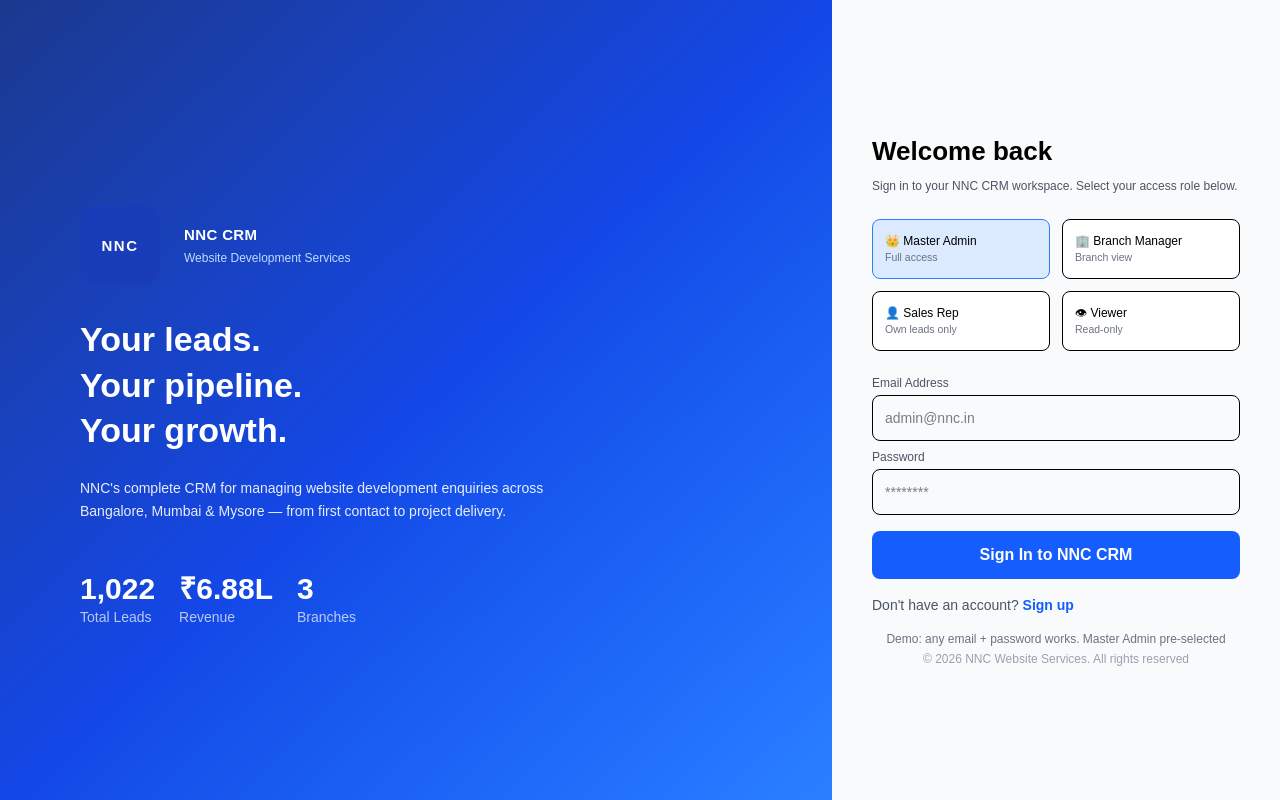
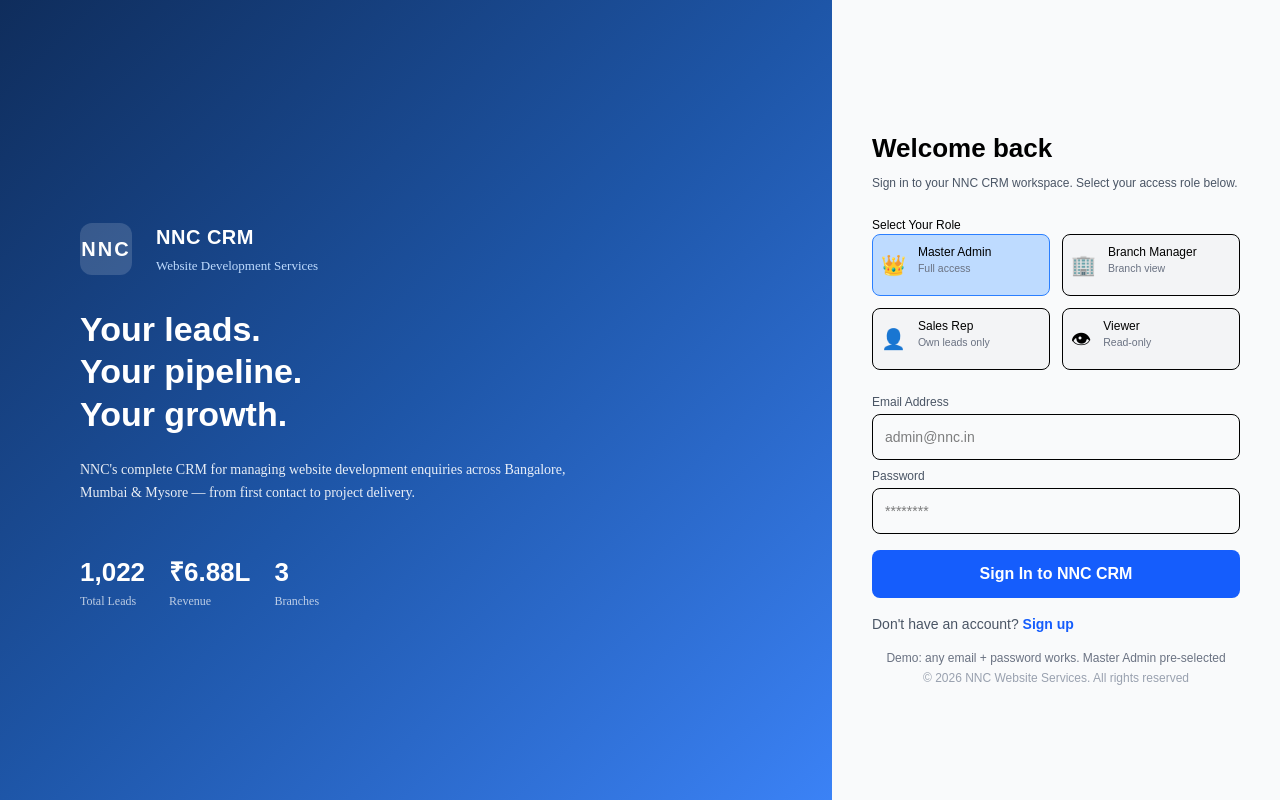
Before and after one commit to mumbaiops45/Fronted, a Next.js app: page / in a window 1280 px wide. Built offline with nearby package versions, Linux system fonts and the light colour scheme.

Commit message:
change ui

```diff
--- a/app/components/Homepage.jsx
+++ b/app/components/Homepage.jsx
@@ -77,69 +77,84 @@ const Homepage = () => {
 
   return (
 
-    <div className="flex flex-col md:flex-row min-h-screen">
-      <div className="w-full md:w-[65%] bg-gradient-to-br from-blue-900 via-blue-700 to-blue-500 text-white p-10 md:p-20 flex flex-col justify-center">
+    <div className="flex flex-col md:flex-row h-screen ">
+      <div className="w-full md:w-[65%] bg-gradient-to-br from-[#0F2D5C] via-[#1E56A8] to-[#3B82F6] text-white p-10 md:p-20 flex flex-col justify-center font-['Plus_Jakarta_Sans']">
         <div className="w-full py-6 md:py-8">
           <div className="flex items-center gap-4 md:gap-6">
-            <div className="w-16 h-16 md:w-20 md:h-20 rounded-2xl bg-blue-800 flex items-center justify-center">
-              <span className="text-white font-bold text-sm md:text-[15px] tracking-widest">NNC</span>
+            <div className="  md:w-13 md:h-13 rounded-xl bg-white/15 flex items-center justify-center ">
+              <span className="text-white font-extrabold text-[20px] md:text-[20px] tracking-widest font-syne" style={{ fontFamily: "'Syne', sans-serif" }}>NNC</span>
+
             </div>
             <div className="flex flex-col">
-              <h2 className="text-sm md:text-[15px] font-extrabold text-white tracking-wide">NNC CRM</h2>
-              <p className="text-blue-200 text-[10px] md:text-[12px] mt-1">Website Development Services</p>
+              <h2
+                className="text-[20px] md:text-[20px] font-extrabold text-white tracking-wide"
+                style={{ fontFamily: "'Syne', sans-serif" }}
+              >
+                NNC CRM
+              </h2>
+              <p className="text-blue-200 text-[13px] md:text-[13px] mt-1">Website Development Services</p>
             </div>
           </div>
         </div>
 
         <div className="space-y-2 md:space-y-0 leading-tight font-syne">
-          <p className="text-2xl md:text-[34px] font-[800]">Your leads.</p>
-          <p className="text-2xl md:text-[34px] font-[800]">Your pipeline.</p>
-          <p className="text-2xl md:text-[34px] font-[800]">Your growth.</p>
+          <p className="text-[25px] md:text-[34px] font-[800]" style={{ fontFamily: "'Syne', sans-serif" }}>Your leads.</p>
+          <p className="text-[25px] md:text-[34px] font-[800]" style={{ fontFamily: "'Syne', sans-serif" }}>Your pipeline.</p>
+          <p className="text-[25px] md:text-[34px] font-[800]" style={{ fontFamily: "'Syne', sans-serif" }}>Your growth.</p>
         </div>
 
         <p className="mt-4 md:mt-6 max-w-full md:max-w-lg text-[12px] md:text-[14px] opacity-90 leading-relaxed">
           NNC's complete CRM for managing website development enquiries across
           Bangalore, Mumbai & Mysore — from first contact to project delivery.
         </p>
-        <div className="flex overflow-x-auto gap-6 mt-6 md:mt-12">
+        <div className="flex  gap-6 mt-6 md:mt-12">
           <div className="flex-shrink-0">
-            <h2 className="text-2xl md:text-3xl font-bold">1,022</h2>
-            <p className="text-xs md:text-sm opacity-70">Total Leads</p>
+            <h2 className="text-[26px] md:text-[26px] font-extrabold" style={{ fontFamily: "'Syne', sans-serif" }}>1,022</h2>
+            <p className="text-[12px] md:text-[12px] opacity-70">Total Leads</p>
           </div>
           <div className="flex-shrink-0">
-            <h2 className="text-2xl md:text-3xl font-bold">₹6.88L</h2>
-            <p className="text-xs md:text-sm opacity-70">Revenue</p>
+            <h2 className="text-[26px] md:text-[26px] font-extrabold" style={{ fontFamily: "'Syne', sans-serif" }}>₹6.88L</h2>
+            <p className="text-[12px] md:text-[12px] opacity-70">Revenue</p>
           </div>
           <div className="flex-shrink-0">
-            <h2 className="text-2xl md:text-3xl font-bold">3</h2>
-            <p className="text-xs md:text-sm opacity-70">Branches</p>
+            <h2 className="text-[26px] md:text-[26px] font-extrabold" style={{ fontFamily: "'Syne', sans-serif" }}>3</h2>
+            <p className="text-[12px] md:text-[12px] opacity-70">Branches</p>
           </div>
         </div>
       </div>
       <div className="w-full md:w-[35%] bg-gray-50 px-6 md:px-10 py-10 md:py-16 flex flex-col justify-center">
-        <h1 className="text-xl md:text-[26px] font-extrabold mb-2 font-syne">Welcome back</h1>
+        <h1 className="text-xl md:text-[26px] font-extrabold mb-2 mt-4" style={{ fontFamily: "'Syne', sans-serif" }}>Welcome back</h1>
         <p className="text-gray-600 mb-4 md:mb-6 text-[11px] md:text-[12px]">
           Sign in to your NNC CRM workspace. Select your access role below.
         </p>
+        <p className="text-[12px]">Select Your Role</p>
 
-        <div className="grid grid-cols-2 gap-2 md:gap-3 mb-4 md:mb-6">
+        <div className="grid grid-cols-2 gap-2 md:gap-3 mb-4 md:mb-6 ">
           {[
-            { id: "master", label: "👑 Master Admin", desc: "Full access" },
-            { id: "manager", label: "🏢 Branch Manager", desc: "Branch view" },
-            { id: "rep", label: "👤 Sales Rep", desc: "Own leads only" },
-            { id: "viewer", label: "👁 Viewer", desc: "Read-only" },
+            { id: "master", icon: "👑", label: " Master Admin", desc: "Full access" },
+            { id: "manager", icon: "🏢", label: " Branch Manager", desc: "Branch view" },
+            { id: "rep", icon: "👤", label: " Sales Rep", desc: "Own leads only" },
+            { id: "viewer", icon: "👁", label: " Viewer", desc: "Read-only" },
           ].map((item) => (
             <button
               key={item.id}
               type="button"
               onClick={() => setRole(item.id)}
-              className={`p-2 md:p-3 rounded-lg border text-left transition text-[10px] md:text-[12px] ${role === item.id
-                ? "border-blue-500 bg-blue-100"
-                : "bg-white hover:border-blue-300"
+              className={`p-2 md:p-2 rounded-lg  border text-left transition text-[10px] md:text-[12px] ${role === item.id
+                ? "border-blue-500 bg-blue-200"
+                : "bg-gray-100 hover:border-blue-500 hover:bg-blue-100"
                 }`}
             >
-              <p className="font-medium">{item.label}</p>
-              <p className="text-gray-500 text-[9px] md:text-[10.5px]">{item.desc}</p>
+              <div className="flex ">
+                <p className="text-xl  py-2 ">{item.icon}</p>
+                <div className="mx-3">
+                  <p className="font-medium">{item.label}</p>
+                  <p className="text-gray-500 text-[9px] md:text-[10.5px]">{item.desc}</p>
+                </div>
+
+              </div>
+
+
             </button>
           ))}
         </div>
--- a/app/components/Navbar.jsx
+++ b/app/components/Navbar.jsx
@@ -90,22 +90,22 @@ const Navbar = ({ isOpen, setIsOpen }) => {
             </button>
           </div>
           <div className="flex gap-4 pb-3 w-fit">
-            <div className="w-14 h-10 bg-blue-600 rounded-xl flex items-center justify-center">
-              <span className="text-white font-bold text-[14px] tracking-wider">
+            <div className="w-14 h-10 bg-gradient-to-br from-[#0F2D5C] via-[#1E56A8] to-[#3B82F6] rounded-xl flex items-center justify-center">
+              <span className="text-white font-bold text-[18px] tracking-wider">
                 NNC
               </span>
             </div>
             <div className="flex flex-col leading-tight">
-              <h1 className="text-[14px] font-extrabold text-gray-900 tracking-wide">
+              <h1 className="text-[18px] font-extrabold text-gray-900 tracking-wide">
                 NNC CRM
               </h1>
-              <p className="text-[12px] text-gray-500">Website Services</p>
+              <p className="text-[10px] text-gray-500">Website Services</p>
             </div>
           </div>
+          <hr className="border-gray-300"/>
           <div className="flex flex-col space-y-3 flex-grow">
-
             <div>
-              <span className="text-[12px] text-gray-500">Overview</span>
+              <span className="text-[12px]  text-gray-500">OVERVIEW</span>
               <Link href="/dashboard" className={linkClass("/dashboard")}>
                 <RxDashboard className="mr-2" />
                 Dashboard
@@ -113,18 +113,17 @@ const Navbar = ({ isOpen, setIsOpen }) => {
             </div>
 
             <div>
-              <span className="text-[12px] text-gray-500">Sales</span>
+              <span className="text-[12px] text-gray-500">SALES</span>
+
+                <Link href="/pipeline" className={linkClass("/pipeline")}>
+                <GoPersonFill className="mr-2" />
+                Pipeline
+              </Link>
 
               <Link href="/leads" className={linkClass("/leads")}>
                 <MdOutlineSpaceDashboard className="mr-2" />
                 All Lead
               </Link>
-
-              <Link href="/pipeline" className={linkClass("/pipeline")}>
-                <GoPersonFill className="mr-2" />
-                Pipeline
-              </Link>
-
               <Link href="/calender" className={linkClass("/calender")}>
                 <SlCalender className="mr-2" />
                 Calendar
@@ -132,7 +131,7 @@ const Navbar = ({ isOpen, setIsOpen }) => {
             </div>
 
             <div>
-              <span className="text-[12px] text-gray-500">Documents</span>
+              <span className="text-[12px] text-gray-500">DOCUMENTS</span>
               <Link href="/document" className={linkClass("/document")}>
                 <IoIosDocument className="mr-2" />
                 Documents
@@ -140,7 +139,7 @@ const Navbar = ({ isOpen, setIsOpen }) => {
             </div>
 
             <div>
-              <span className="text-[12px] text-gray-500">Analytics</span>
+              <span className="text-[12px] text-gray-500">ANALYTICS</span>
 
               <Link href="/analytics" className={linkClass("/analytics")}>
                 <GoPulse className="mr-2" />
--- a/app/globals.css
+++ b/app/globals.css
@@ -1,6 +1,4 @@
 @import "tailwindcss";
-
-
 
 
 .scrollbar-hide::-webkit-scrollbar {
@@ -24,5 +22,5 @@
 body {
   background: var(--background);
   color: var(--foreground);
-  font-family: Arial, Helvetica, sans-serif;
+  font-family: 'Syne', sans-serif;
 }
--- /dev/null
+++ b/tailwind.config.js
@@ -0,0 +1,23 @@
+
+
+/** @type {import('tailwindcss').Config} */
+module.exports = {
+  content: [
+    "./pages/**/*.{js,ts,jsx,tsx}",       // scan all pages
+    "./components/**/*.{js,ts,jsx,tsx}",  // scan all components
+    "./app/**/*.{js,ts,jsx,tsx}",         // if using Next.js App Router
+  ],
+  theme: {
+    extend: {
+      fontFamily: {
+        syne: ["'Syne'", "sans-serif"],
+      },
+    //   colors: {
+    //     // optionally, add custom colors
+    //     background: "var(--background)",
+    //     foreground: "var(--foreground)",
+    //   },
+    },
+  },
+  plugins: [],
+};
--- a/utils/axiosInstance.js
+++ b/utils/axiosInstance.js
@@ -1,14 +1,12 @@
-
-
 import axios from "axios";
 
-// export const BASE_URL = "http://localhost:8080";
+export const BASE_URL = "http://localhost:8080";
 
-export const BASE_URL = "https://backendcrm-vm8o.onrender.com"
+// export const BASE_URL = "https://backendcrm-vm8o.onrender.com"
 
 const axiosInstance = axios.create({
-  // baseURL: "http://localhost:8080",
-   baseURL: "https://backendcrm-vm8o.onrender.com",
+  baseURL: "http://localhost:8080",
+  //  baseURL: "https://backendcrm-vm8o.onrender.com",
 });
 
 axiosInstance.interceptors.request.use((config) => {
```
Also changed, not shown: app/components/AddLead.jsx (+8 -6 lines), app/dashboard/page.js (+23 -23 lines).
